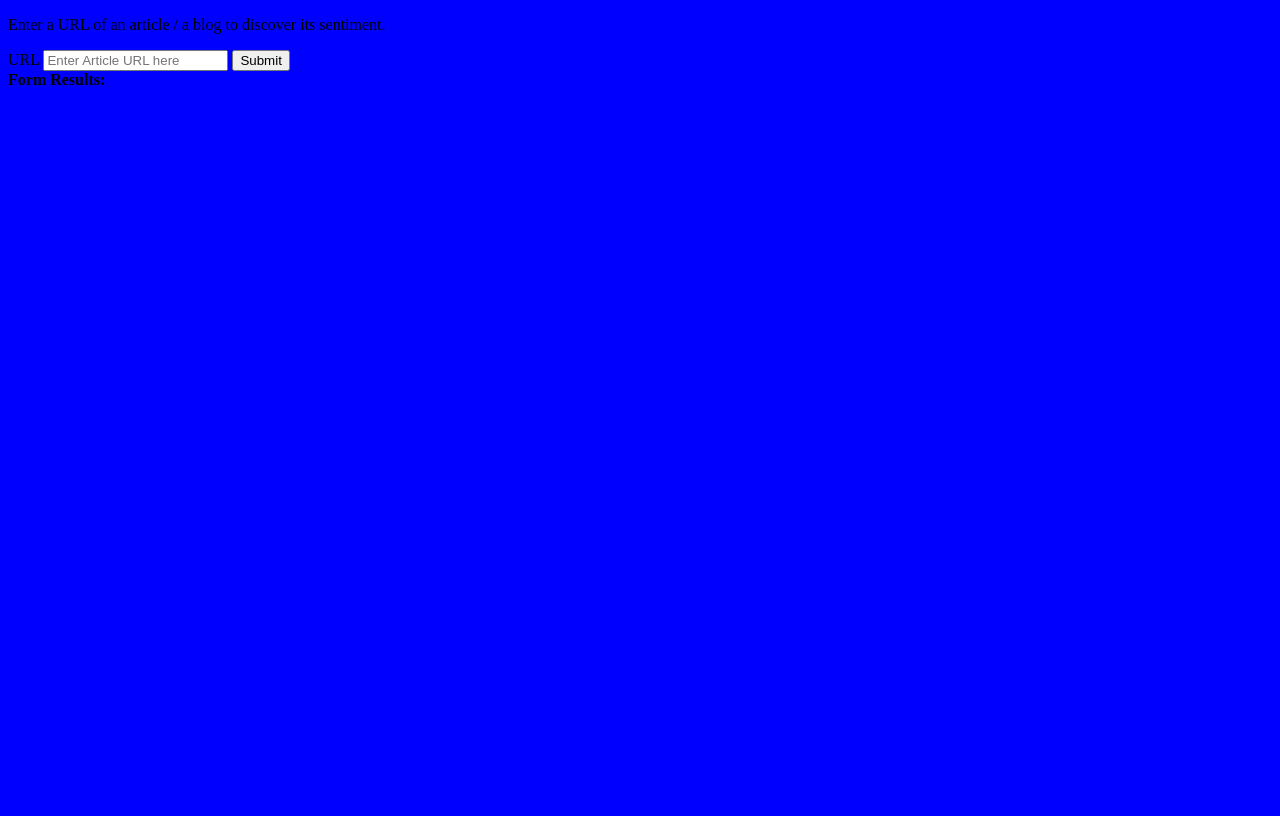
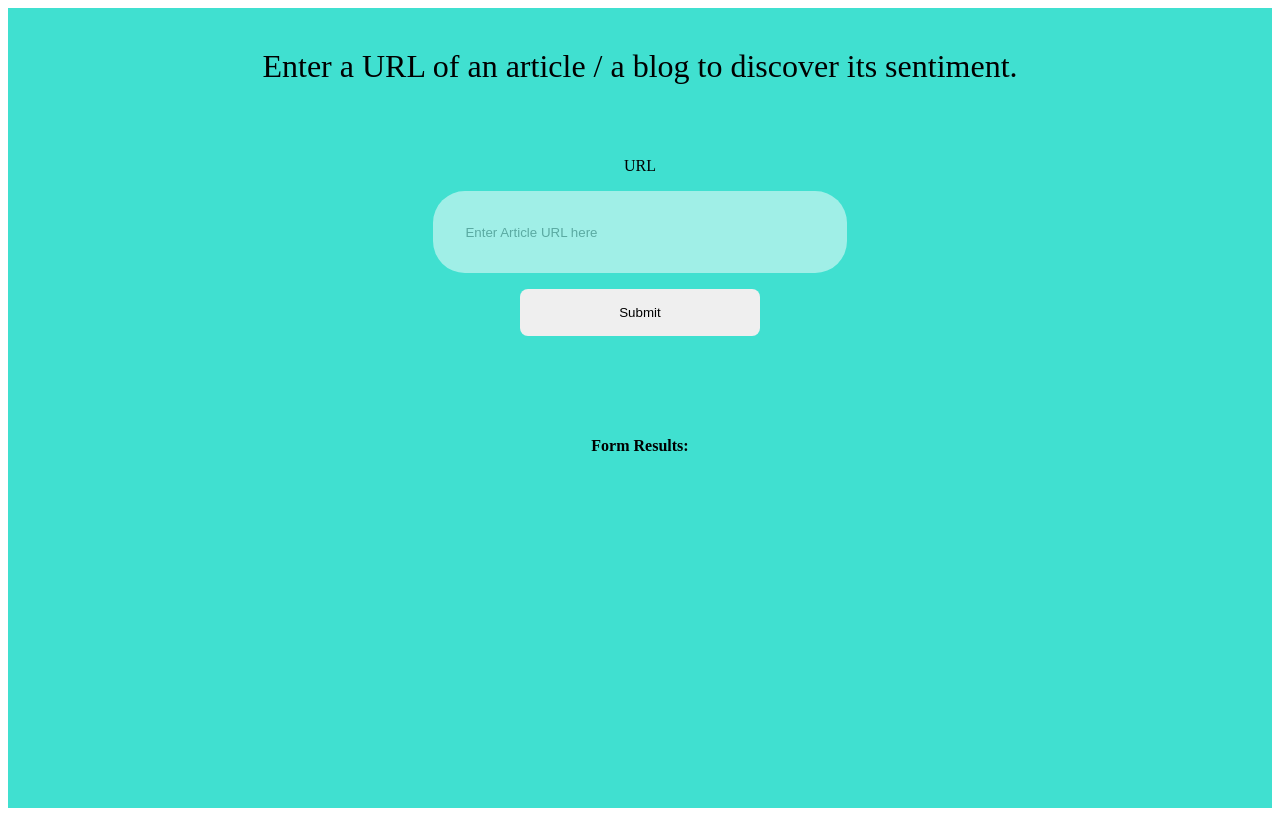
Before and after one commit to Mohamed28Mansour/NLP, a website built with webpack: page src/client/views/index.html in a window 1280 px wide. Built offline with nearby package versions, Linux system fonts and the light colour scheme.

Commit message:
add styles

```diff
--- a/src/client/js/formSubmit.js
+++ b/src/client/js/formSubmit.js
@@ -11,7 +11,7 @@ function handleSubmit(e) {
             headers: {'Content-Type': 'application/json'},
             body: JSON.stringify(url)
         };
-        fetch("http://localhost:8081/submit", requestOptions)
+        fetch("http://localhost:8081/submit", {requestOptions})
             .then((response)=> {
                 console.log(response)
                 // document.getElementById('text').innerHTML = response.text
--- a/src/client/styles/style.scss
+++ b/src/client/styles/style.scss
@@ -1,3 +1,60 @@
-body {
-    background-color: blue;
+$primary-font-size: 1rem;
+
+.container {
+    display: flex;
+    flex-direction: column;
+    background-color: turquoise;
+    min-height: 100vh;
+    align-content: center;
+
+    p {
+        font: 2 * $primary-font-size bolder;
+        text-align: center;
+        padding-top: 5vh;
+        margin-top: 0;
+    }
 }
+
+.article-container,
+.result-container {
+    display: flex;
+    flex-direction: column;
+    align-items: center;
+    width: 60%;
+    height: 15rem;
+    padding-top: 5vh;
+    align-self: center;
+    border: whitesmoke;
+
+}
+
+.article-container {
+    label {
+        font: $primary-font-size bold;
+    };
+    input {
+        width: 50%;
+        border-radius: 2rem;
+        border: none;
+        opacity: 50%;
+        height: 10vh;
+        margin-top: 1rem;
+        margin-bottom: 1rem;
+        padding-left: 2rem;
+        font:  $primary-font-size;
+
+        &:focus {
+            outline: none;
+        }
+    }
+    .btn {
+        width: 15rem;
+        border-radius: 0.5rem;
+        border: none;
+        padding: 1rem;
+
+        &:hover{
+            background-color: yellowgreen;
+        }
+    }
+}
--- a/src/client/views/index.html
+++ b/src/client/views/index.html
@@ -9,19 +9,19 @@
     <main>
       <div class="container">
         <p>Enter a URL of an article / a blog to discover its sentiment.</p>
-        <section>
+        <section class="article-container">
             <label for="article-url">URL</label>
             <input id="article-url" type="text" name="input" value="" placeholder="Enter Article URL here" />
             <button
               type="submit"
-              class="btn-submit"
+              class="btn"
               onclick="return Client.handleSubmit(event)"
             >
               Submit
             </button>
         </section>
 
-        <section>
+        <section class="result-container">
           <strong>Form Results:</strong>
           <div id="text"></div>
           <div id="agreement"></div>
```
Also changed, not shown: src/server/index.js (+3 -4 lines).
